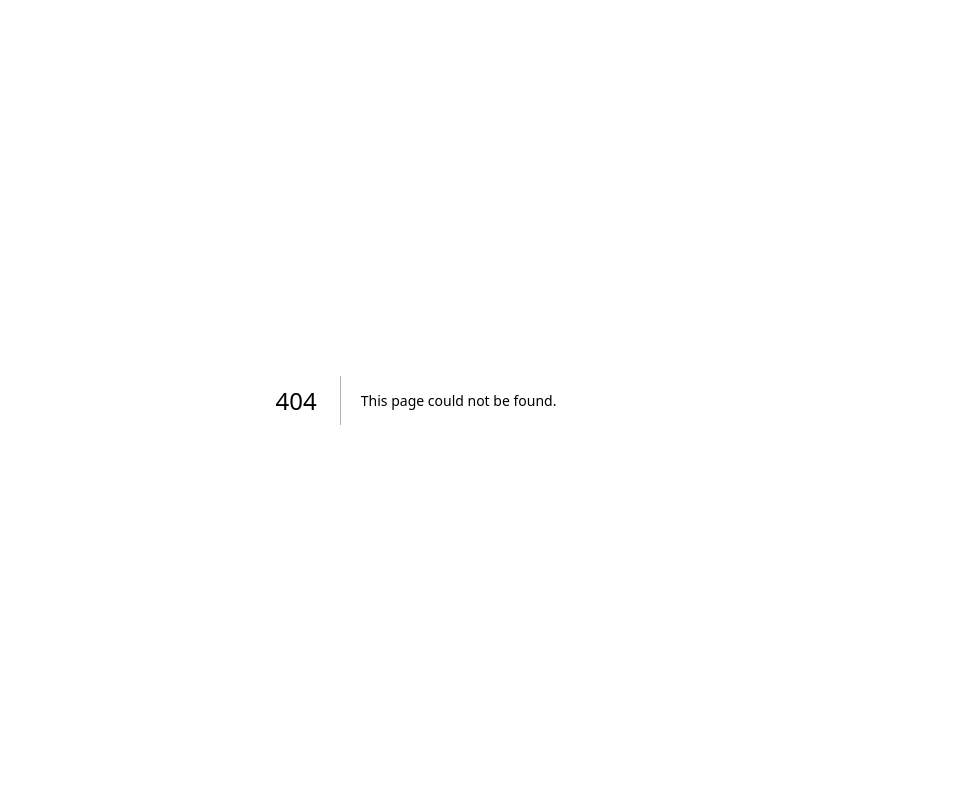
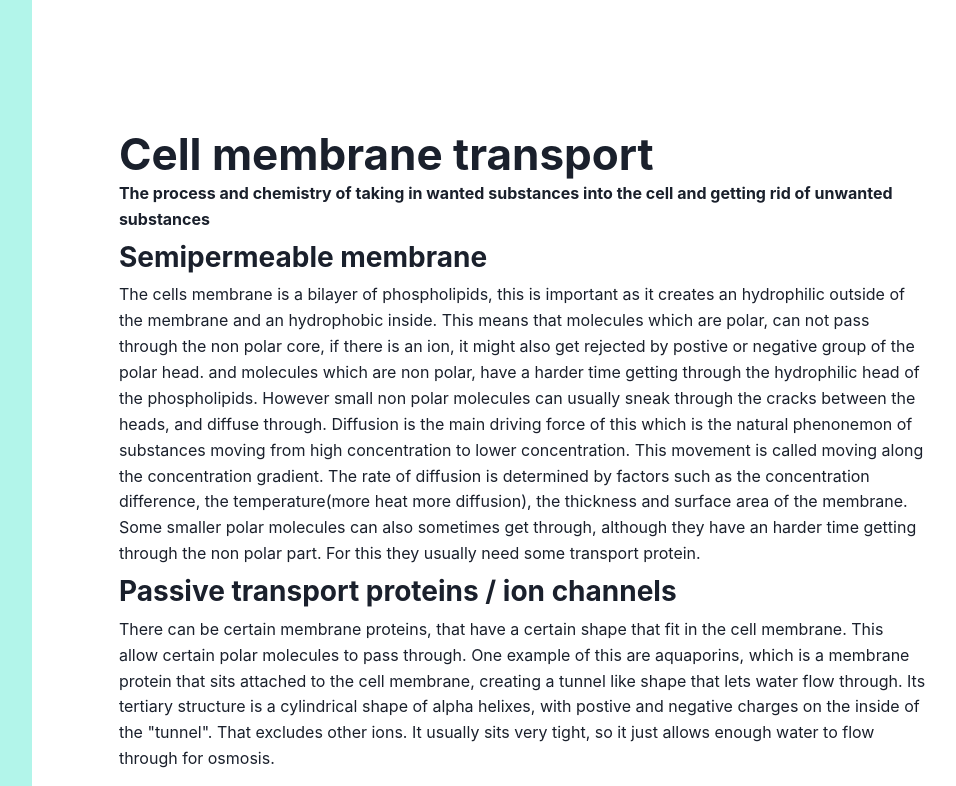
Before and after one commit to SebCodesTheWeb/biochem-blog, a Next.js app: page /blog/cell-membrane-transport in a window 1280 px wide. Before the commit this address had no page. Shown: the top 786 px of the page, without its empty margins (224-1180 px from the left). Built offline with nearby package versions, Linux system fonts and the light colour scheme; grey boxes are pictures that could not be loaded.

Commit message:
docs(cell-membrane-transport): Article on membrane transport

```diff
--- /dev/null
+++ b/src/app/blog/cell-membrane-transport/page.tsx
@@ -0,0 +1,50 @@
+'use client'
+
+import { MarkdownViewer } from '../../../components/MarkdownViewer'
+
+export default function CellMembraneTrasnport() {
+  return (
+    <>
+      <MarkdownViewer>
+        {`
+# Cell membrane transport
+** The process and chemistry of taking in wanted substances into the cell and getting rid of unwanted substances **
+
+### Semipermeable membrane
+The cells membrane is a bilayer of phospholipids, this is important as it creates an hydrophilic outside of the membrane and an hydrophobic inside. This means that molecules which are polar, can not pass through the non polar core, if there is an ion, it might also get rejected by postive or negative group of the polar head. and molecules which are non polar, have a harder time getting through the hydrophilic head of the phospholipids. However small non polar molecules can usually sneak through the cracks between the heads, and diffuse through. Diffusion is the main driving force of this which is the natural phenonemon of substances moving from high concentration to lower concentration. This movement is called moving along the concentration gradient. The rate of diffusion is determined by factors such as the concentration difference, the temperature(more heat more diffusion), the thickness and surface area of the membrane. Some smaller polar molecules can also sometimes get through, although they have an harder time getting through the non polar part. For this they usually need some transport protein.
+
+### Passive transport proteins / ion channels
+There can be certain membrane proteins, that have a certain shape that fit in the cell membrane. This allow certain polar molecules to pass through. One example of this are aquaporins, which is a membrane protein that sits attached to the cell membrane, creating a tunnel like shape that lets water flow through. Its tertiary structure is a cylindrical shape of alpha helixes, with postive and negative charges on the inside of the "tunnel". That excludes other ions. It usually sits very tight, so it just allows enough water to flow through for osmosis.
+![Aquaporin in cellmembrane](https://spinoff.nasa.gov/sites/default/files/2020-08/ps_20_web_0.jpg)
+Ion channels are another form of passive transport, where the channel lets the flow of certain ions to pass through. This can often be triggered, via some substance binding to it, mechanical stress or a change in membrane potential.
+
+
+### Active transport
+Active transport is the process of transporting a substance in or out of the cell, with the help of ATP, up its concentration gradient(from low to high concentration). ATPases are enzymes which can bind to one of this active transport membrane proteins and release energy for the transport. One example for this are Na+/K+ ATPases, which can bind three of the one ion and two of the other(ex three Na+ and 2 K+) on opposite ends of the cell membrane and then rotate them using ATP.
+
+<br />
+
+Another concept which is called secondary active transport refers to the use of ATP indirectly. ATP might initially be used to move a substance up its concentration gradient, when it later on flows back this generats energy, which could be utilized by a symport, or antiport protein. This one could use that energy to transport another substance, either in the same direction(symport) or opposite direction(antiport) of the substance that is flowing along its concentration gradient.
+![Antiports and symports](https://encrypted-tbn0.gstatic.com/images?q=tbn:ANd9GcS2jHlZQwZeyT34S0F5PpC7wmMgupynldZyqul-HME8OT6l5RfndGnRDAKs5OMXkeC01dg&usqp=CAU)
+
+### Endocytosis and Exocytosis
+Another way that the cell could take up and get rid of substances is through endo(in) and exo(out) -cyto(body) -sis(process). There are three broad categories of endocytosis.
+
+##### Pinocytosis
+Often refered to as cellular drinking, pinocytosis is the process in which actin filaments or receptors cause some infolding of the cellmembrane, which creates pit in which water and water soluble contens can enter, that later can be taken into the cell and form a pinocytic vesicle that later on may release its contents. Pinocytosis often occurs in the intestines.
+
+##### Phagocytosis
+Phagocytosis often occurs in cell present in the immune defense system. Similiarly to pinocytosis, the cell forms a pit in which pathogens can land. This pit will close when enough pathogens have arrived and then take in to the cell. This creates a phagosome. Later on protons(H+) are injected into the phagosome through primary active transport, and the phagosome is later on merged with a lysosome where the pathogen is broken down. The broken down subunits of the pathogen is later on released
+
+##### Receptor mediated endocytosis
+Some molecules need to be taken up and removed. For example LDL(low density lipoprotein) from the blood. This can be done via receptor mediated endocytosis. In which a receptor might bind to the substance it wants to take in. When this binds it may attract clathrin protein which pulls the receptor along with the substance into the cell in a vesicle called the endosome. This endosome is also pumped with protons like the phagosome, and is later split into two. One with the receptors which are put back onto the cell membrane, and one that later on moves to be broken down by lysosomes.
+
+#### Exocytosis
+A vesicle might bind with so called V snare proteins, that later on binds T snare proteins located on the inner side of the cell membrane. An action potential might trigger the opening of Ca<sup>2+</sup> channels that then binds to this proteins and makes them pull the vesicle to fuse with the membrane, this later releases the contents of the vesicle out of the cell.
+
+
+`}
+      </MarkdownViewer>
+    </>
+  )
+}
--- a/src/app/blog/proteins/page.tsx
+++ b/src/app/blog/proteins/page.tsx
@@ -15,7 +15,7 @@ Proteins play a crucial role in many cellular processes. They are involved in st
 
 <br />
 
-Continuing of that knowledge, let's elaborate on the structures of amino acids.
+Continuing of that knowledge, let us elaborate on the structures of amino acids.
 ![Illustration of amino acid](https://www.researchgate.net/publication/332440930/figure/fig1/AS:748220326084617@1555401035668/Amino-acids-general-formula.jpg)
 The carbon in the center of the above illustration is called the alpha carbon, hen the amino group binds directly to the alpha carbon. In the residue chain there might be another carbon, for which an amino group may bind, in which case the amino acids is called a beta amino acid. Alpha amino acids are strongly preferred in nature.
 
```
